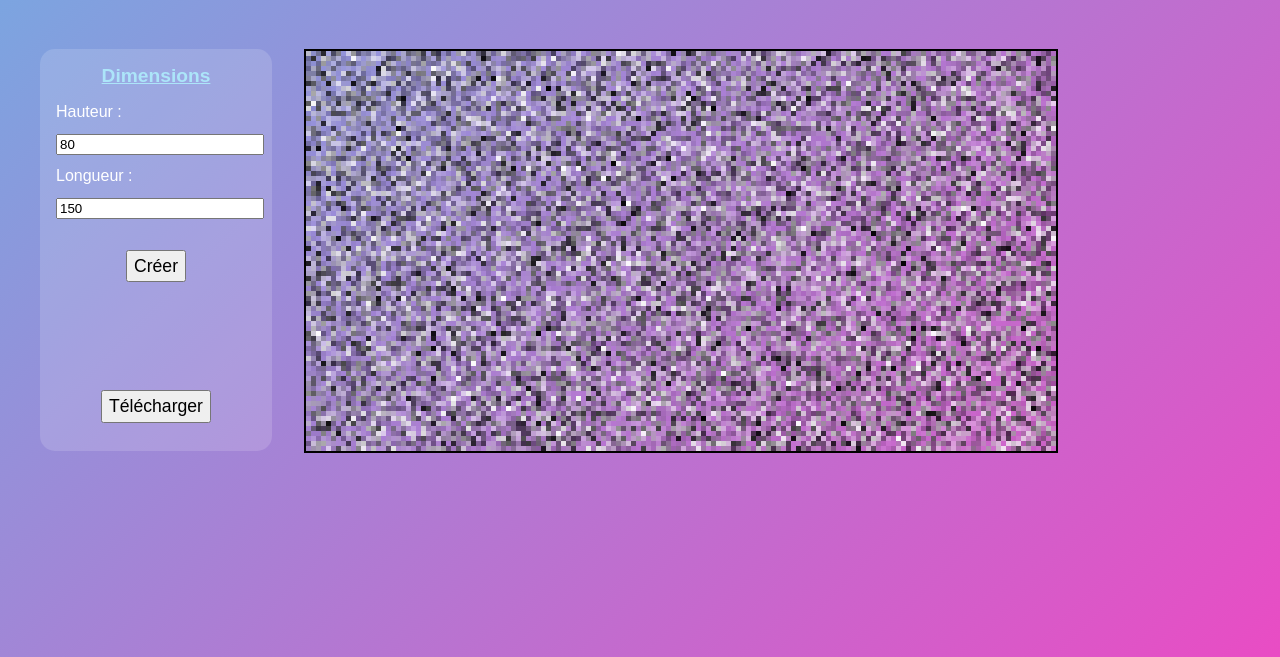
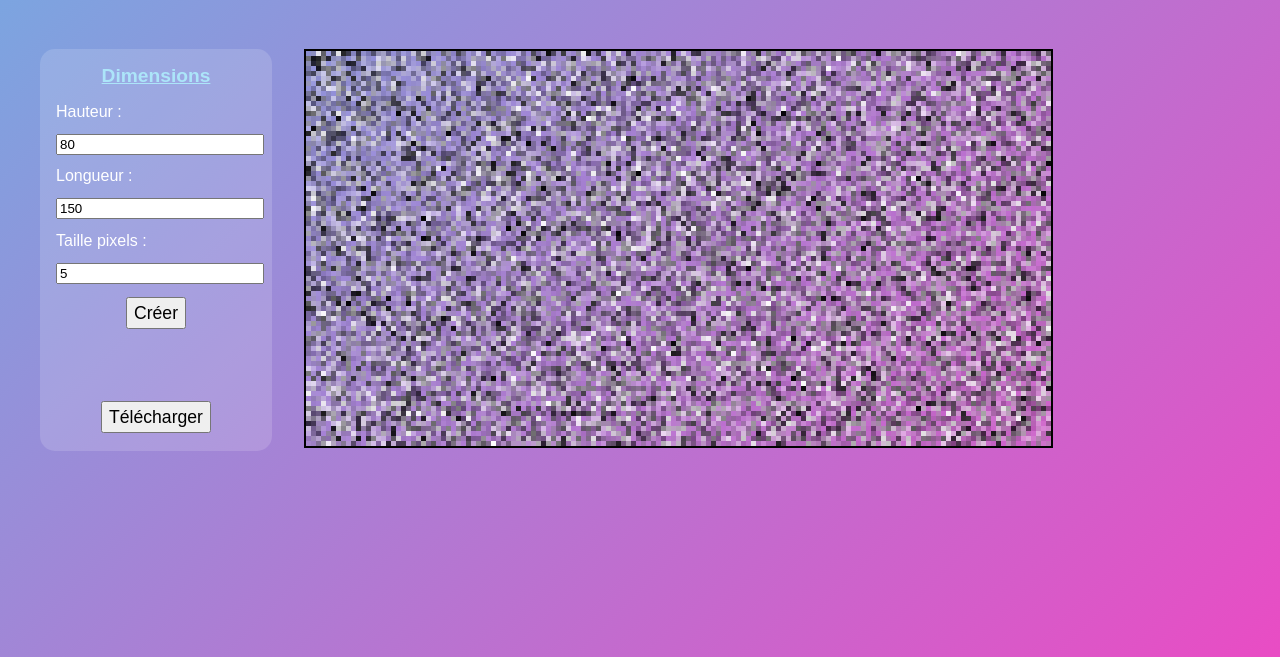
Before and after one commit to AmaniteVitamine/AmaniteVitamine.github.io, a plain HTML site: page index.html in a window 1280 px wide. Shown: the part 143-800 px from the top of the page. Drawn offline with Linux system fonts and the light colour scheme.

Commit message:
v6 (function split + changing pixel size)

```diff
--- a/index.html
+++ b/index.html
@@ -19,10 +19,13 @@
 
                 <a class="simple-text">Longueur :</a>
                 <input type="text" id="width" name="width" value="150" style="width: 100%; margin-bottom: 0.8rem;">
-                <br><br>
+
+                <a class="simple-text">Taille pixels :</a>
+                <input type="text" id="tp" name="tp" value="5" style="width: 100%; margin-bottom: 0.8rem;">
 
                 <button id="Creer">Créer</button>
-                <br><br><br><br><br><br>
+                <br><br><br><br>
+
                 <button id="Telecharger">Télécharger</button>
             </nav>
             <canvas id="myCanvas" width="200" height="100"></canvas>
--- a/index.js
+++ b/index.js
@@ -2,14 +2,38 @@ var c = document.getElementById("myCanvas");
 c.setAttribute('style', 'display: none');
 var ctx = c.getContext("2d");
 
+const height = document.getElementById("height");
+const width = document.getElementById("width");
+const tp = document.getElementById("tp");
+const myButton = document.getElementById("Creer");
+const myButtonDownload = document.getElementById("Telecharger");
+
+
+
+
 document.addEventListener('DOMContentLoaded', () => {
-    DrawMap();
+    TestValues(width.value,height.value);
+    const mapDatas = generateMapData(width.value, height.value, tp.value);
+    drawMap(c, ctx, mapDatas);
   });
 
-const height = document.getElementById("height");
-const width = document.getElementById("width");
-const myButton = document.getElementById("Creer");
-const myButtonDownload = document.getElementById("Telecharger");
+myButton.addEventListener("click", () => {
+  TestValues(width.value,height.value);
+  const mapDatas = generateMapData(width.value, height.value, tp.value);
+  drawMap(c, ctx, mapDatas);
+});
+
+myButtonDownload.addEventListener("click", () => {
+  const dataURL = c.toDataURL("image/png");
+  const link = document.createElement("a");
+  link.href = dataURL;
+  link.download = "MyMap.png";
+  document.body.appendChild(link);
+  link.click();
+  document.body.removeChild(link);
+});
+
+
 
 function TestValues(width, height) {
   if (width.trim() === "" || height.trim() === "") {
@@ -30,40 +54,25 @@ function TestValues(width, height) {
     }
 }
 
-function DrawMap() {
-    c.width  = width.value*5;
-    c.height = height.value*5;
-
-    let rouge = 0;
-    let bleu = 0;
-
-    for (let y = 0; y < height.value*5; y = y + 5) {
-      for (let x = 0; x < width.value*5; x = x + 5) {
-        const grey  = Math.floor(Math.random() * 256);
-        const alpha = Math.random();
-        ctx.fillStyle = `rgba(${grey}, ${grey}, ${grey}, ${alpha})`;
-        ctx.fillRect(x, y, 5, 5);
-      }
+function generateMapData(width, height, tpixel) {
+  const mapData = [];
+  for (let y = 0; y < height; y++) {
+    for (let x = 0; x < width; x++) {
+      const grey = Math.floor(Math.random() * 256);
+      const alpha = Math.random();
+      mapData.push({x : x * tpixel, y : y * tpixel, size : tpixel, grey, alpha});
     }
-
-
-    c.style.display = "block";
-
-    document.getElementById("rougeCount").textContent = rouge;
-    document.getElementById("bleuCount").textContent  = bleu;
+  }
+  return mapData;
 }
 
-myButton.addEventListener("click", () => {
-  TestValues(width.value,height.value);
-  DrawMap();
-});
-
-myButtonDownload.addEventListener("click", () => {
-  const dataURL = c.toDataURL("image/png");
-  const link = document.createElement("a");
-  link.href = dataURL;
-  link.download = "MyMap.png";
-  document.body.appendChild(link);
-  link.click();
-  document.body.removeChild(link);
-});
+function drawMap(canvas, ctx, mapData) {
+  canvas.width = mapData[mapData.length - 1].x;
+  canvas.height = mapData[mapData.length - 1].y;
+  mapData.forEach(cell => {
+    const {x, y, size, grey, alpha} = cell;
+    ctx.fillStyle = `rgba(${grey}, ${grey}, ${grey}, ${alpha})`;
+    ctx.fillRect(x, y, size, size);
+  });
+  canvas.style.display = "block";
+}
```
